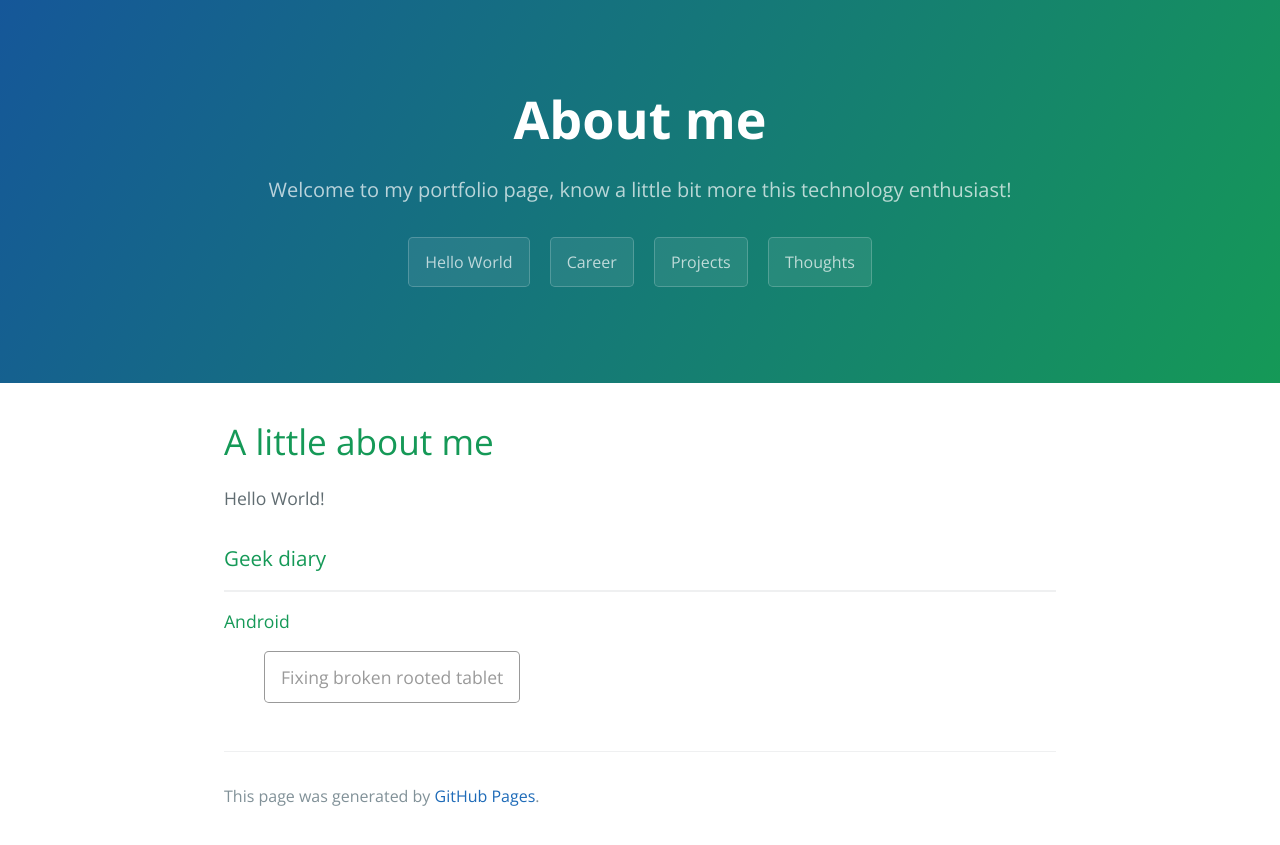
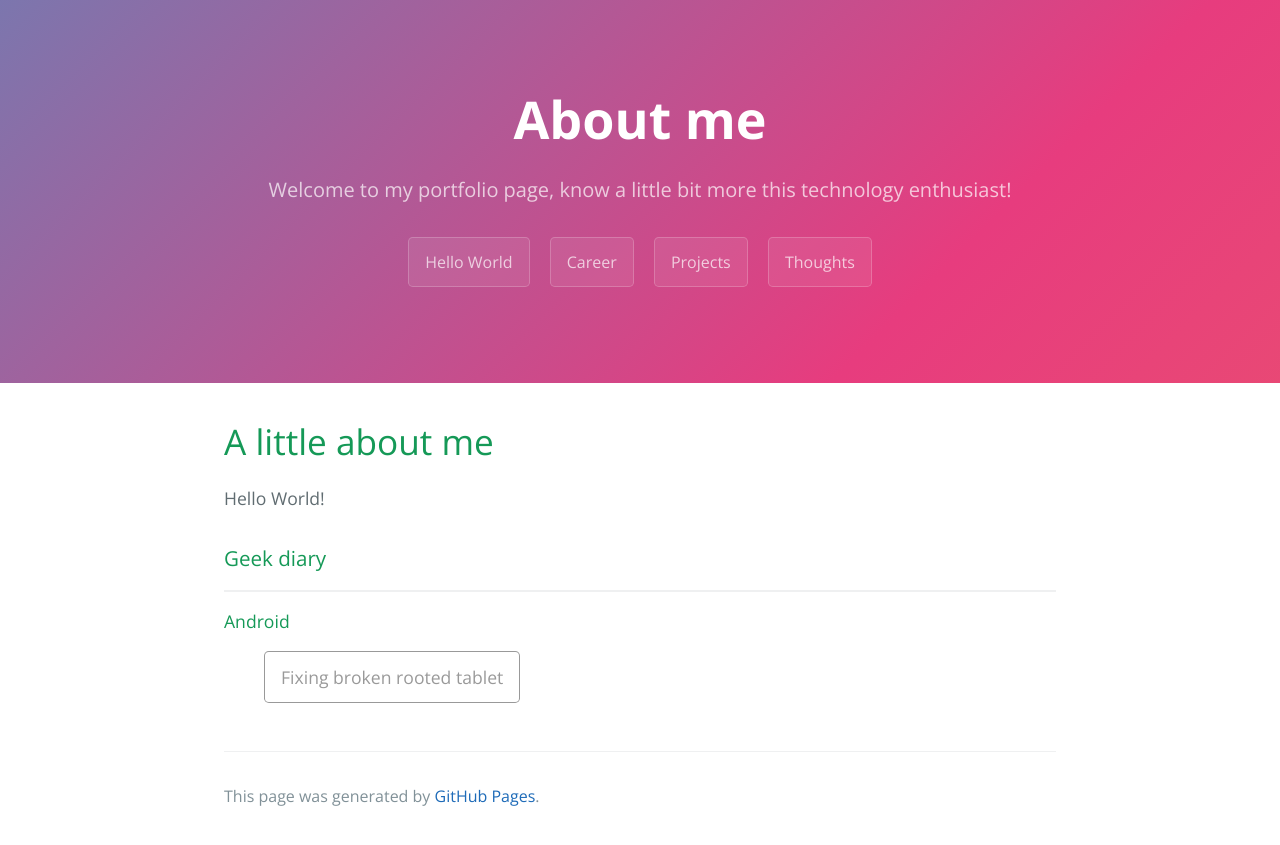
Before and after one commit to Carlosmape/carlosmape.github.io, a Jekyll site: the page built from about.md, in a window 1280 px wide. Shown: the top 845 px of the page. Built offline with Jekyll 4.4.1, drawn with Linux system fonts in a browser that asks for light colours.

Commit message:
Added some fancy animation ^u^

```diff
--- a/assets/css/style.scss
+++ b/assets/css/style.scss
@@ -3,8 +3,27 @@
 
 @import 'jekyll-theme-cayman';
 
-.posts{
+
+
+.page-header{
+	background: linear-gradient(-45deg, #ee7752, #e73c7e, #23a6d5, #23d5ab);
+	animation: gradient 15s ease-in-out infinite;
+	background-size: 400% 400%;
 }
+
+@keyframes gradient {
+	0% {
+		background-position: 0% 50%;
+	}
+	50% {
+		background-position: 100% 50%;
+	}
+	100% {
+		background-position: 0% 50%;
+	}
+}
+
+.posts{}
 
 .posts .btn{
 	text-decoration: none;
@@ -65,3 +84,12 @@
 	box-shadow: 0px 3px 10px;
 	margin: auto;
 }
+
+@keyframes fadeIn {
+  0% { opacity: 0; }
+  100% { opacity: 1; }
+}
+
+.main-content {
+  animation: fadeIn 1s;
+}
```
